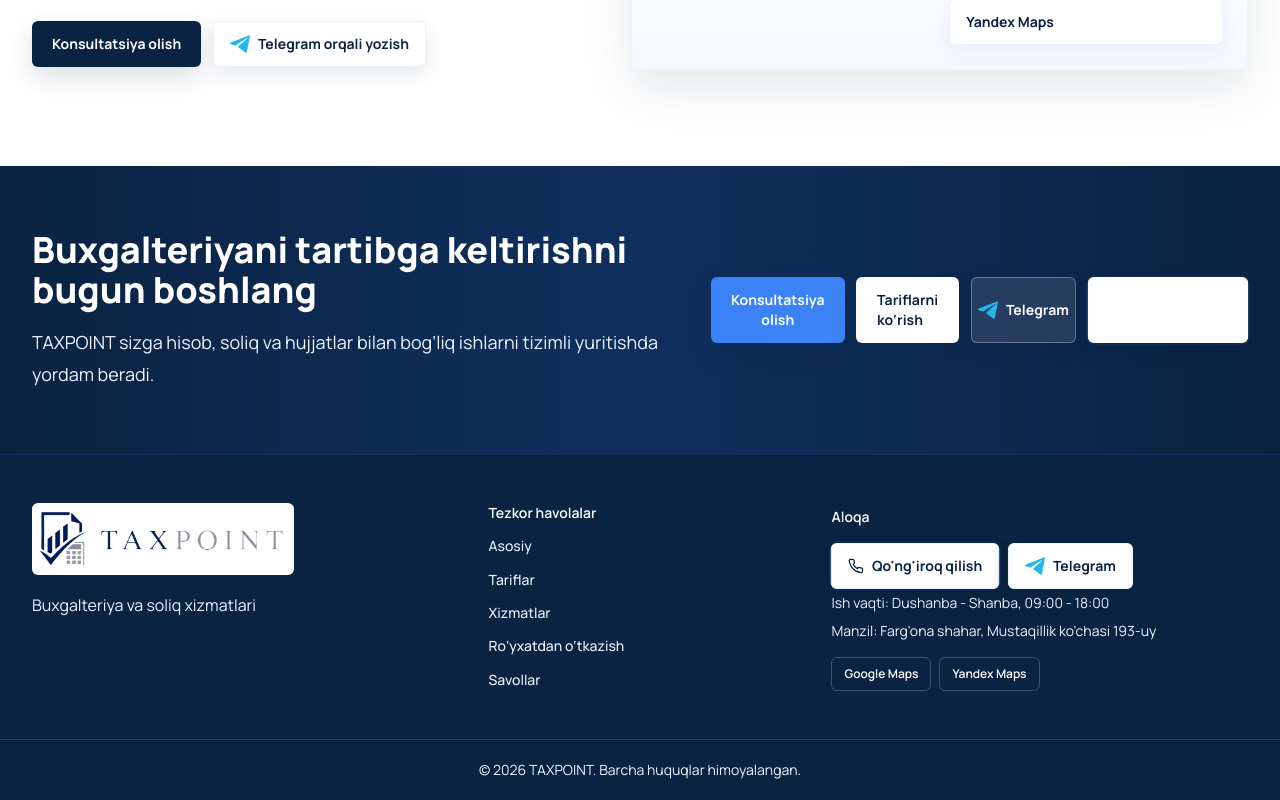
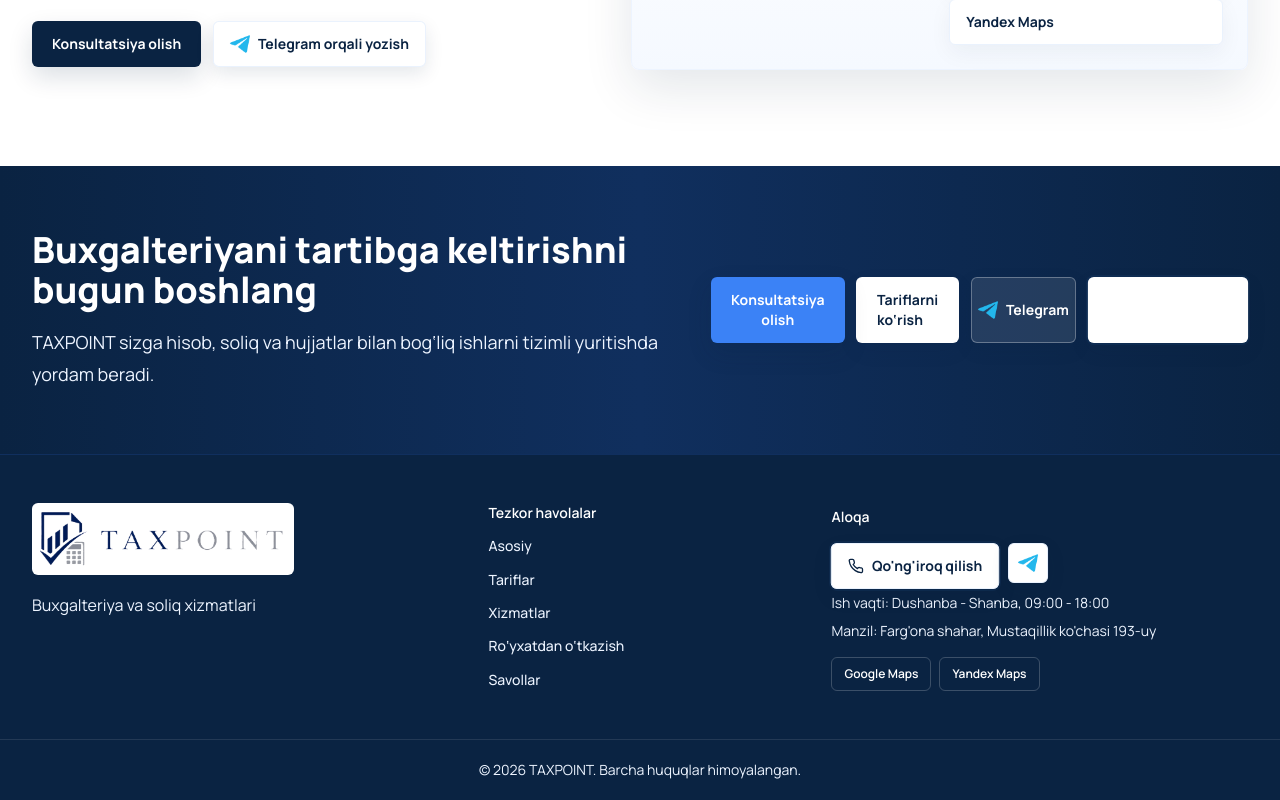
Before and after one commit to zefarkov/taxpoint, a Next.js app: page / in a window 1280 px wide. Shown: the part 7114-7914 px from the top of the page. Built offline with nearby package versions, Linux system fonts and the light colour scheme.

Commit message:
Update Footer.tsx

```diff
--- a/src/components/Footer.tsx
+++ b/src/components/Footer.tsx
@@ -40,7 +40,7 @@
           <p className="font-semibold text-white">Aloqa</p>
           <div className="mt-3 flex flex-wrap gap-2">
             <PhoneModal className="min-h-10 px-3 py-2" />
-            <TelegramButton label={telegramLabel} className="min-h-10 px-3 py-2" />
+            <TelegramButton compact />
           </div>
           <p>Ish vaqti: Dushanba - Shanba, 09:00 - 18:00</p>
           <p>Manzil: {address}</p>
```
